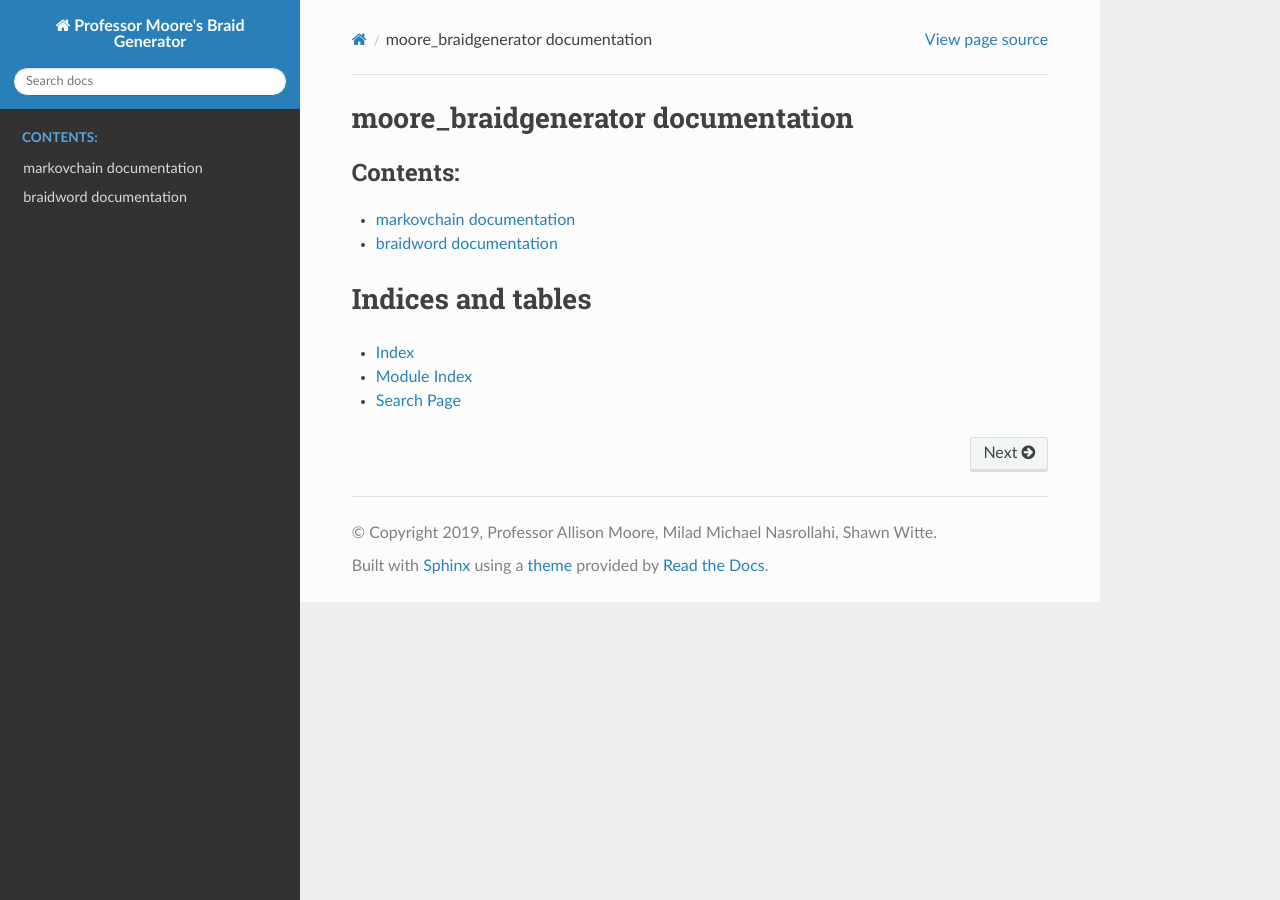
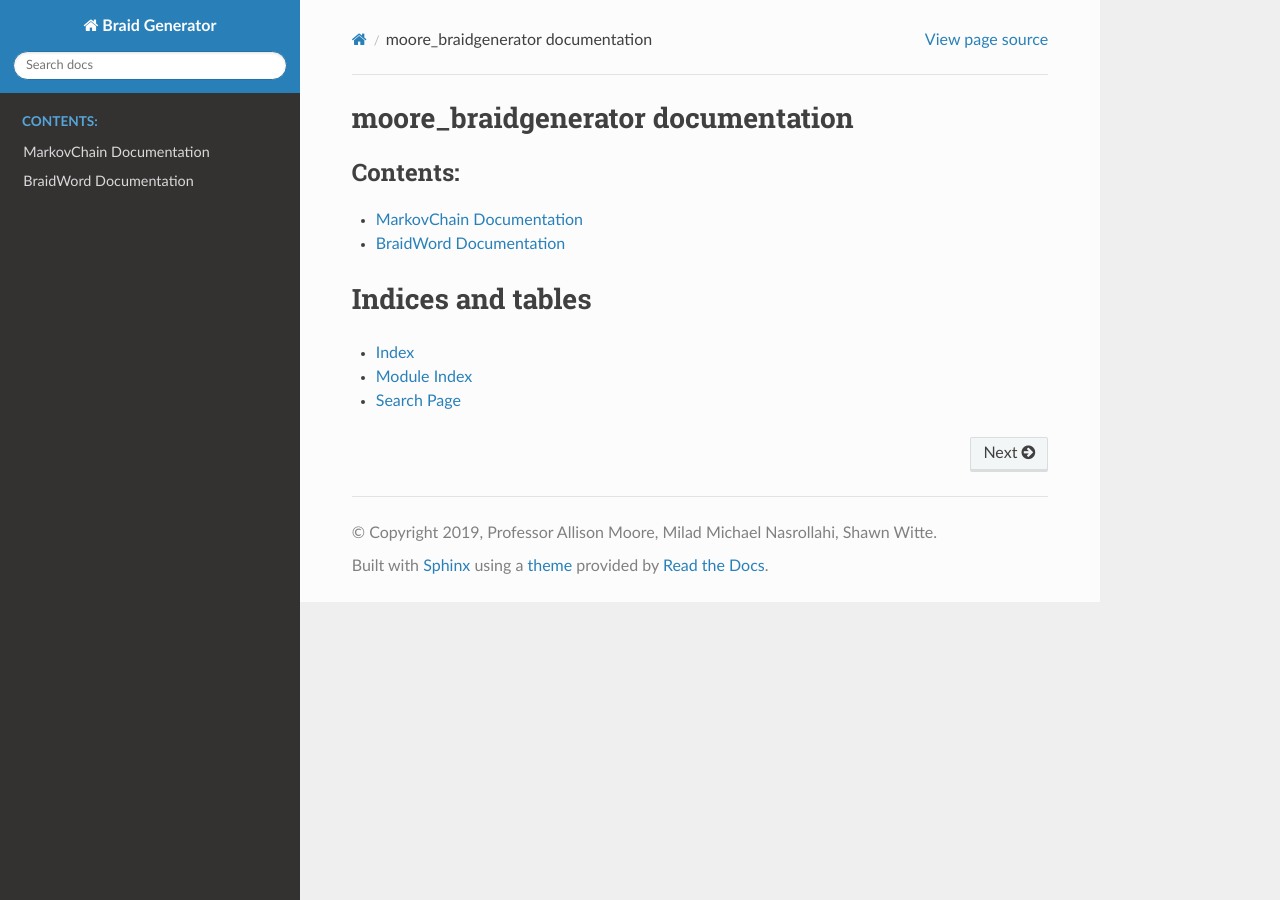
Before and after one commit to Algebra8/Knots, a Sphinx documentation site: the page built from docs/index.rst, in a window 1280 px wide. Built offline with Sphinx 7.4.7 and the Read the Docs theme 2.0.0, drawn with Linux system fonts in a browser that asks for light colours.

Commit message:
Adding changed sphinx doc to gh-pages

```diff
--- a/docs/braidword.rst
+++ b/docs/braidword.rst
@@ -1,4 +1,4 @@
-braidword documentation
+BraidWord Documentation
 =======================
 .. automodule:: moore_braidgenerator.braidword
   :members:
--- a/docs/conf.py
+++ b/docs/conf.py
@@ -17,7 +17,7 @@ sys.path.append(os.path.dirname(os.path.dirname(os.path.abspath(__file__))))
 
 # -- Project information -----------------------------------------------------
 
-project = "Professor Moore's Braid Generator"
+project = "Braid Generator"
 copyright = '2019, Professor Allison Moore, Milad Michael Nasrollahi, Shawn Witte'
 author = 'Professor Allison Moore, Milad Michael Nasrollahi, Shawn Witte'
 
--- a/docs/markovchain.rst
+++ b/docs/markovchain.rst
@@ -1,4 +1,4 @@
-markovchain documentation
+MarkovChain Documentation
 =========================
 .. automodule:: moore_braidgenerator.markovchain
   :members:
```
Also changed, not shown: 16 other files.
